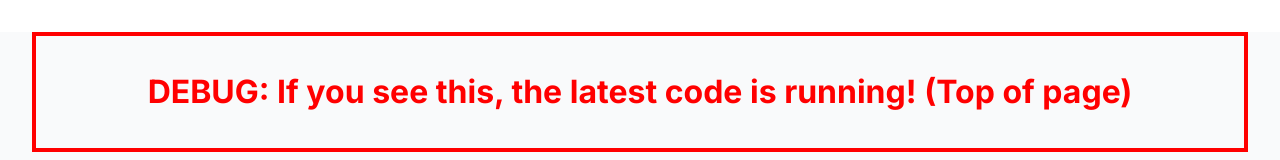
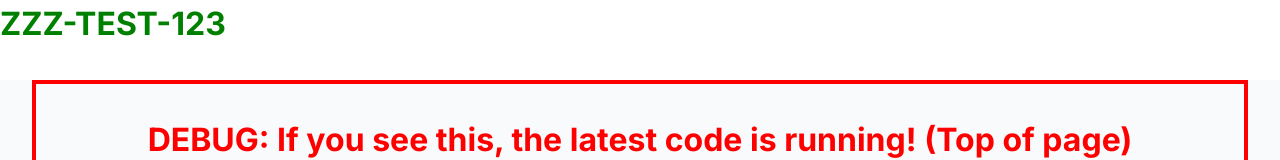
Before and after one commit to naldmach/my-wall, a Next.js app: page / in a window 1280 px wide. Shown: the top 160 px of the page. Built offline with nearby package versions, Linux system fonts and the light colour scheme; no server answers; the database is empty.

Commit message:
added debug config for testing

```diff
--- a/src/app/page.tsx
+++ b/src/app/page.tsx
@@ -81,6 +81,8 @@ export default function Home() {
   }
 
   return (
+    <div>
+      <div style={{fontSize: '2rem', color: 'green', fontWeight: 'bold'}}>ZZZ-TEST-123</div>
       <div className="min-h-screen bg-gray-50">
         <div style={{ color: 'red', fontWeight: 'bold', fontSize: '2rem', border: '4px solid red', padding: '2rem', margin: '2rem', textAlign: 'center' }}>
           DEBUG: If you see this, the latest code is running! (Top of page)
@@ -189,5 +191,6 @@ export default function Home() {
           </main>
         </div>
       </div>
+    </div>
   );
 }
```
Lines whose indentation alone changed are shown as unchanged.
